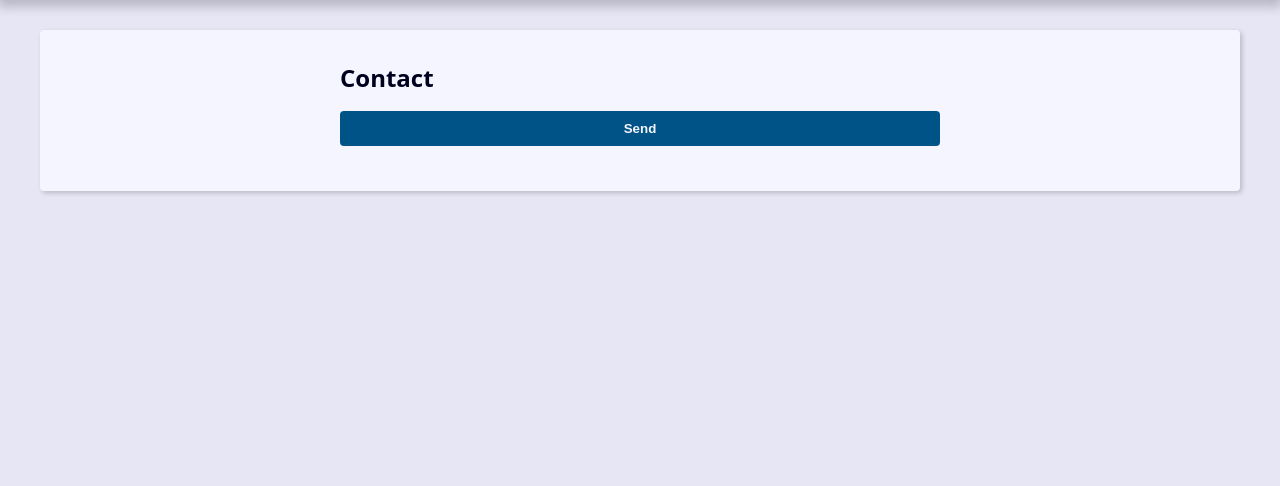
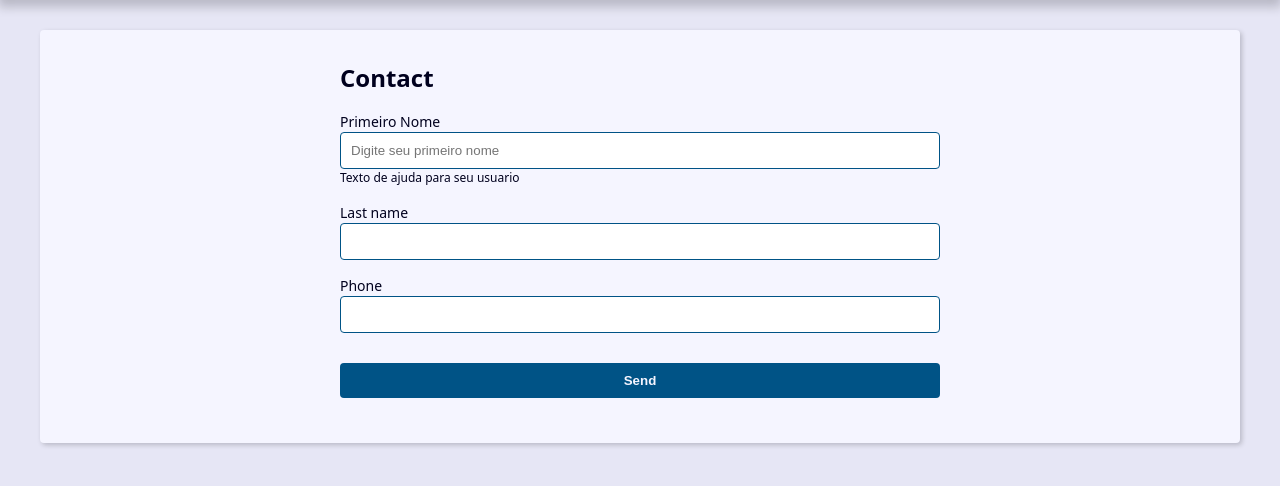
Before and after one commit to MatheusMa10/projeto-agenda, a Django app: template contact/templates/contact/create.html in a window 1280 px wide. Shown: the part 239-725 px from the top of the page. Run offline with Django 5.2, Linux system fonts and the light colour scheme; the template is opened without the code that fills it: values that come from a table or form of the project are taken from there, others are empty; parts of the project's set-up code (start-up, migrations or seed data) failed here and were passed over.

Commit message:
validando campos do formulario com clean, clean_field e ValidationError

```diff
--- /dev/null
+++ b/contact/forms.py
@@ -0,0 +1,62 @@
+from django import forms
+from django.core.exceptions import ValidationError
+from contact.models import Contact
+
+class ContactForm(forms.ModelForm):
+    first_name = forms.CharField(
+        widget=forms.TextInput(
+            attrs={
+                'class': 'classe-a classe-b',
+                'placeholder': 'Digite seu primeiro nome'
+            }
+        ),
+        label='Primeiro Nome',
+        help_text='Texto de ajuda para seu usuario'
+    )
+    def __init__(self, *args, **kwargs):
+        super().__init__(*args, **kwargs)
+
+        # self.fields['first_name'].widget.attrs.update({
+        #         'class': 'classe-a classe-b',
+        #         'placeholder': 'Digite seu primeiro nome'
+        #     })
+
+    class Meta:
+        model = Contact
+        fields = 'first_name', 'last_name', 'phone',
+        # widgets = {
+        #     'first_name': forms.TextInput(
+        #         attrs={
+        #             'class': 'classe-a classe-b',
+        #             'placeholder': 'Digite seu primeiro nome'
+        #         }
+        #     )
+        # }
+
+    def clean(self):
+        cleaned_data = self.cleaned_data
+        first_name = cleaned_data.get('first_name')
+        last_name = cleaned_data.get('last_name')
+        msg = ValidationError(
+            'O primeiro nome não pode ser igual ao segundo',
+            code='invalid'
+        )
+
+
+        if first_name == last_name:
+            self.add_error('first_name', msg)
+            self.add_error('last_name', msg)
+        return super().clean()
+
+    def clean_first_name(self):
+        first_name = self.cleaned_data.get('first_name')
+
+        if first_name == 'ABC':
+            self.add_error(
+                'first_name',
+                ValidationError(
+                    'Mensagem de erro',
+                    code='invalid'
+                )
+            )
+        return first_name
--- a/contact/templates/contact/create.html
+++ b/contact/templates/contact/create.html
@@ -18,6 +18,10 @@
                     <label for="{{ field.id_for_label }}">{{ field.label }}</label>
                     {{ field }}
                     {{ field.errors }}
+
+                    {% if field.help_text %}
+                        <p class="help-text">{{ field.help_text }}</p>
+                    {% endif %}
                 </div>
                 {% endfor %}
             </div>
```
